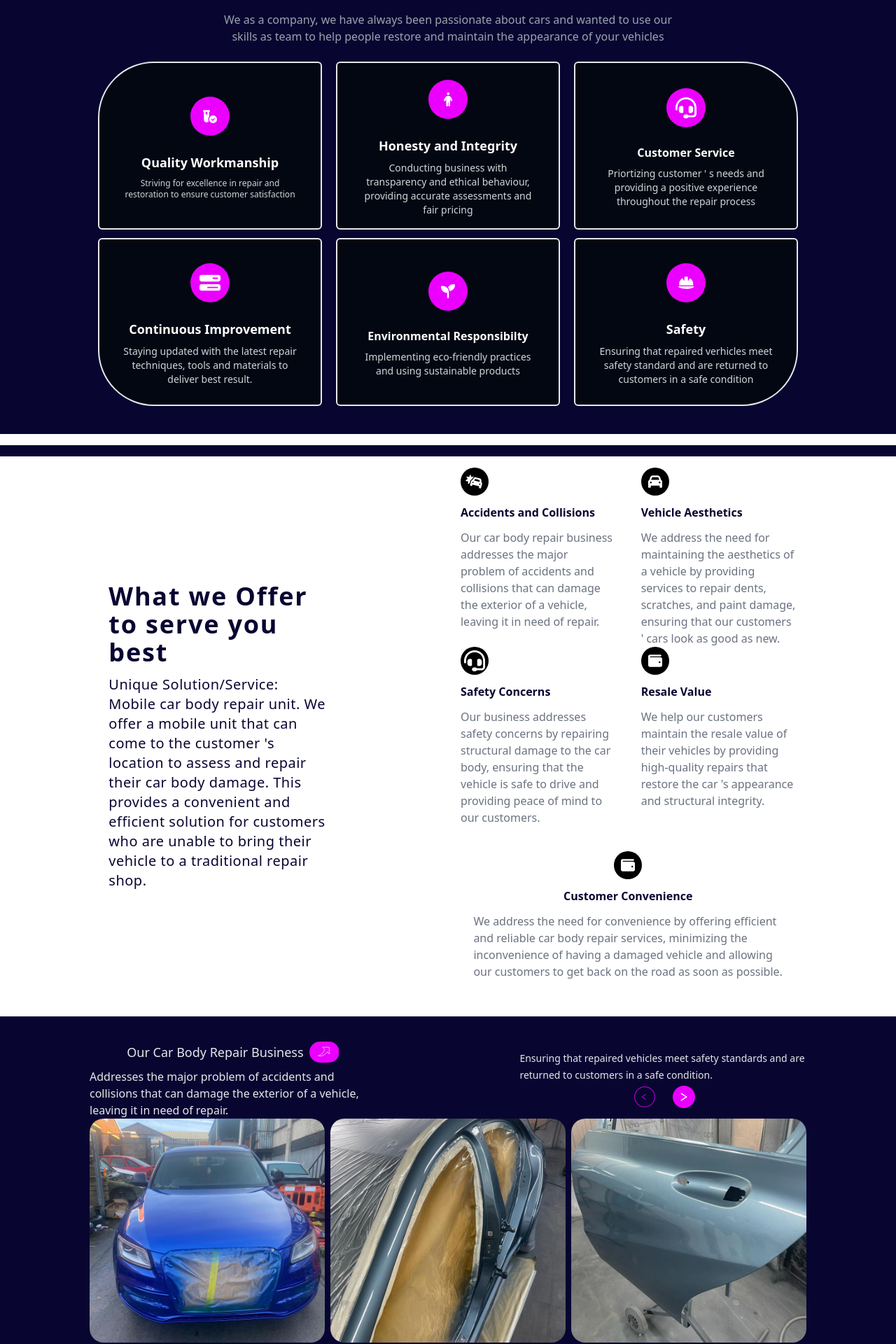
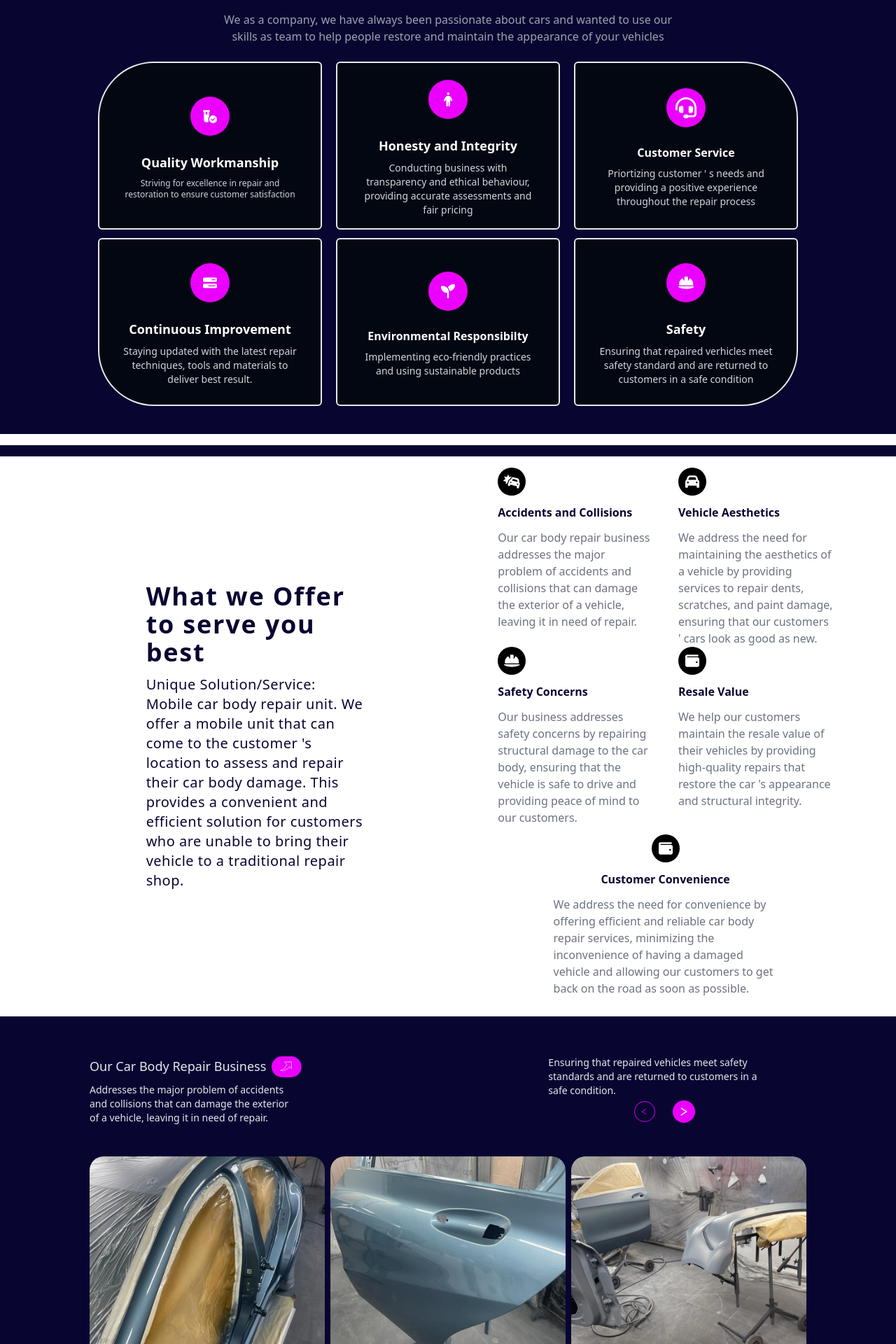
Before and after one commit to Ade-akanfe/yomitech, a Next.js app: page / in a window 1280 px wide. Shown: the part 880-2800 px from the top of the page at 70% size. Built offline with nearby package versions, Linux system fonts and the light colour scheme.

Commit message:
Making changes to ui

```diff
--- a/src/components/board/board.js
+++ b/src/components/board/board.js
@@ -3,9 +3,9 @@ import Image from "next/image";
 import Link from "next/link";
 const Footer = () => {
   return (
-    <div className="w-full bg-deep_blue h-auto justify-center items-center">
+    <div className="w-full flex flex-col bg-deep_blue h-auto justify-center items-center">
       <div className="w-full h-1 bg-white mb-10"></div>
-      <div className=" w-full xl:w-5/6  flex justify-evenly items-center flex-col xl:flex-row">
+      <div className=" w-full xl:w-5/6 max-w-6xl  flex justify-evenly items-center flex-col xl:flex-row">
         <div className="w-4/5 xl:w-1/3">
           <div className="flex w-full">
             <div className="relative h-16 w-16 mr-2">
--- a/src/components/feedback/feedback.js
+++ b/src/components/feedback/feedback.js
@@ -4,8 +4,8 @@ import Phone from "@/assets/icons/phone-solid";
 
 const Feedback = () => {
   return (
-    <div className="w-full h-screem bg-deep_blue flex flex-col justify-center items-center pt-10 pb-10">
-      <div className="w-11/12 xl:w-3/5 h-auto flex justify-center items-center flex-col bg-gray-950 curve_left border-white border-2 rounded-tr-xl rounded-bl-xl  ">
+    <div className="w-full h-screem bg-deep_blue flex flex-col justify-center items-center pt-10 pb-10 ">
+      <div className="w-11/12 xl:w-3/5 max-w-6xl h-auto flex justify-center items-center flex-col bg-gray-950 curve_left border-white border-2 rounded-tr-xl rounded-bl-xl  ">
         <p className="text-full text-xl xl:text-3xl text-white my-5 ">
           Contact Details
         </p>
--- a/src/components/feedback/feedback2.js
+++ b/src/components/feedback/feedback2.js
@@ -2,7 +2,7 @@
 const FeedbackTwo = () => {
   return (
     <div className="w-full h-auto bg-deep_blue flex flex-col justify-center items-center pb-10 ">
-      <div className="w-11/12 xl:w-3/5 h-auto flex justify-center items-center flex-col bg-gray-950 curve border-white border-2 rounded-tr-xl rounded-bl-xl  ">
+      <div className="w-11/12 xl:w-3/5 max-w-6xl h-auto flex justify-center items-center flex-col bg-gray-950 curve border-white border-2 rounded-tr-xl rounded-bl-xl  ">
         <p className="text-full text-xl xl:text-3xl text-white my-3 ">SUBSCRIBE</p>
         <div className="flex w-11/12 xl:w-8/12 justify-center items-center text-center flex-row bg-white h-12 rounded-md px-1">
           <span className="font-semibold text-sm px-4 py-2 w-4/12 text-deep_blue">
--- a/src/components/header/header.js
+++ b/src/components/header/header.js
@@ -8,8 +8,8 @@ import { useState } from "react";
 const HeaderComponent = () => {
   const [open, setOPen] = useState(false);
   return (
-    <div className="w-full flex flex-row justify-evenly auto bg-deep_blue z-50 relative">
-      <div className="h-20 w-9/12 xl:w-1/2 flex items-center justify-between xl:justify-center">
+    <div className="w-full  flex flex-row justify-evenly auto bg-deep_blue z-50 relative">
+      <div className="h-20 w-9/12 max-w-2xl xl:w-1/2 flex items-center justify-between xl:justify-center">
         <div className="w-full xl:w-1/2 flex items-center">
           <div className="relative  h-8 w-10  xl:h-12 xl:w-14 mr-2 justify-center items-center">
             <Image
@@ -30,7 +30,7 @@ const HeaderComponent = () => {
           </div>
         </div>
       </div>
-      <div className="w-1/2 hidden xl:flex justify-end ">
+      <div className="w-1/2 hidden xl:flex justify-end max-w-3xl">
         <nav className="h-full w-full flex items-center justify-evenly ">
           <Link href="#/" className="text-white text-base">
             Home
--- a/src/components/utils/slider.js
+++ b/src/components/utils/slider.js
@@ -33,10 +33,13 @@ const ImageSlider = ({ slides, currentIndex, nextIndex, prevIndex }) => {
   };
 
   return (
-    <div style={slidestyles} className="flex justify-evenly ">
-      <div style={styles01} className="hidden xl:block"></div>
-      <div style={styles} className="mx-2"></div>
-      <div style={styles02} className="hidden xl:block"></div>
+    <div
+      style={slidestyles}
+      className="flex flex-col xl:flex-row justify-evenly "
+    >
+      <div style={styles01} className="hidden xl:block "></div>
+      <div style={styles} className="xl:mx-2"></div>
+      <div style={styles02} className="block my-6 xl:my-0"></div>
     </div>
   );
 };
--- a/src/components/what/what.js
+++ b/src/components/what/what.js
@@ -19,8 +19,8 @@ const What = () => {
         </div>
         {/* 1,2,3 */}
         <div className="w-full h-full flex flex-row flex-wrap justify-center items-center">
-          <div className="w-5/12 xl:w-3/12 h-60 flex justify-center items-center flex-col border-2 rounded-md bg-gray-950 rounded-tl-roundedem">
-            <p className="w-full flex items-center justify-center mb-6 mt-2 ">
+          <div className="w-5/12 max-w-xs xl:w-3/12 h-60 flex justify-center  items-center flex-col border-2 rounded-md bg-gray-950 rounded-tl-roundedem">
+            <p className="w-4/5 xl:w-full flex  xl:items-center xl:justify-center mb-6 mt-2 ">
               <span className="rounded-full bg-purple h-10 w-10 xl:h-14 xl:w-14 flex justify-center items-center">
                 <Vial height="20" />
               </span>
@@ -34,22 +34,22 @@ const What = () => {
             </p>
           </div>
           <span className="w-3 xl:w-5"></span>
-          <div className="w-5/12 xl:w-3/12 h-60 flex justify-center items-center flex-col border-2  rounded-tr-roundedem xl:rounded-md bg-gray-950">
-            <p className="w-full flex items-center justify-center mb-6 mt-2 ">
+          <div className="w-5/12 xl:w-3/12 max-w-xs h-60 flex justify-center items-center flex-col border-2  rounded-tr-roundedem xl:rounded-md bg-gray-950">
+            <p className=" w-5/6 xl:w-full flex items-center xl:justify-center mb-6 mt-2 ">
               <span className="rounded-full bg-purple h-10 w-10 xl:h-14 xl:w-14 flex justify-center items-center">
                 <Person height="20" />
               </span>
             </p>
-            <p className="w-full text-sm xl:text-lg text-center text-white font-semibold mb-2">
+            <p className="xl:w-full text-sm xl:text-lg text-center text-white font-semibold mb-2">
               Honesty and Integrity
             </p>
-            <p className="w-4/5 text-xs xl:text-sm xl:text-center text-gray-300">
+            <p className="w-5/6 xl:w-4/5 text-xs xl:text-sm xl:text-center text-gray-300">
               Conducting business with transparency and ethical behaviour,
               providing accurate assessments and fair pricing
             </p>
           </div>
           <span className="xl:w-5 hiddem xl:block"></span>
-          <div className="w-3/12 h-60 hidden xl:flex justify-center items-center flex-col border-2 rounded-md bg-gray-950 rounded-tr-roundedem">
+          <div className="w-3/12 h-60 hidden max-w-xs xl:flex justify-center items-center flex-col border-2 rounded-md bg-gray-950 rounded-tr-roundedem">
             <p className="w-full flex items-center justify-center mb-6 mt-2 ">
               <span className="rounded-full bg-purple h-14 w-14 flex justify-center items-center">
                 <HeadSet />
@@ -67,7 +67,7 @@ const What = () => {
         <div className="h-3 block xl:hidden"></div>
         <div className="w-full h-full flex xl:hidden flex-row flex-wrap justify-center items-center">
           <div className="w-5/12 h-60 flex justify-center items-center flex-col border-2 rounded-md bg-gray-950 ">
-            <p className="w-full flex items-center justify-center mb-6 mt-2 ">
+            <p className="w-4/5 xl:w-full flex xl:items-center xl:justify-center mb-6 mt-2 ">
               <span className="rounded-full bg-purple h-10 w-10 flex justify-center items-center">
                 <HeadSet height="20" />
               </span>
@@ -82,7 +82,7 @@ const What = () => {
           </div>
           <span className="w-3"></span>
           <div className="w-5/12 h-60 flex justify-center items-center flex-col border-2 rounded-md bg-gray-950">
-            <p className="w-full flex items-center justify-center mb-6 mt-2 ">
+            <p className="w-4/5 xl:w-full flex xl:items-center xl:justify-center mb-6 mt-2 ">
               <span className="rounded-full bg-purple h-10 w-10 flex justify-center items-center">
                 <Seedling height="20" />
               </span>
@@ -98,10 +98,10 @@ const What = () => {
         </div>
         <div className="h-3"></div>
         <div className="w-full h-full flex flex-row flex-wrap justify-center items-center">
-          <div className="w-5/12 xl:w-3/12 h-64 xl:h-60 flex justify-center items-center flex-col border-2 rounded-md bg-gray-950 rounded-bl-roundedem">
-            <p className="w-full flex items-center justify-center mb-6 mt-2 ">
+          <div className="w-5/12 max-w-xs xl:w-3/12 h-64 xl:h-60 flex justify-center items-center flex-col border-2 rounded-md bg-gray-950 rounded-bl-roundedem">
+            <p className="w-4/5 xl:w-full flex xl:items-center xl:justify-center mb-6 mt-2 ">
               <span className="rounded-full bg-purple h-10 w-10 xl:h-14 xl:w-14 flex justify-center items-center">
-                <ProgressBar height="30" />
+                <ProgressBar height="20" />
               </span>
             </p>
             <p className="w-4/5 xl:w-full xl:text-center text-xs xl:text-lg text-white font-semibold mb-2">
@@ -113,7 +113,7 @@ const What = () => {
             </p>
           </div>
           <span className="hidden xl:block xl:w-5"></span>
-          <div className="w-3/12  xl:h-60 hidden xl:flex justify-center items-center flex-col border-2 rounded-md bg-gray-950">
+          <div className="w-3/12 max-w-xs xl:h-60 hidden xl:flex justify-center items-center flex-col border-2 rounded-md bg-gray-950">
             <p className="w-full flex items-center justify-center mb-6 mt-2 ">
               <span className="rounded-full bg-purple h-10 w-10 xl:h-14 xl:w-14 flex justify-center items-center">
                 <Seedling height={"20"} />
@@ -127,8 +127,8 @@ const What = () => {
             </p>
           </div>
           <span className="w-3 xl:w-5"></span>
-          <div className="w-5/12 xl:w-3/12 h-64 xl:h-60 flex justify-center items-center flex-col border-2 rounded-md bg-gray-950 rounded-br-roundedem">
-            <p className="w-full flex items-center justify-center mb-6 mt-2 ">
+          <div className="w-5/12 max-w-xs xl:w-3/12 h-64 xl:h-60 flex justify-center items-center flex-col border-2 rounded-md bg-gray-950 rounded-br-roundedem">
+            <p className="w-4/5 xl:w-full flex xl:items-center xl:justify-center mb-6 mt-2 ">
               <span className="rounded-full bg-purple h-10 w-10 xl:h-14 xl:w-14 flex justify-center items-center">
                 <Helment height="20" />
               </span>
--- a/src/components/what/what2.js
+++ b/src/components/what/what2.js
@@ -1,12 +1,13 @@
 import Accident from "@/assets/icons/car-burst-solid";
 import Car from "@/assets/icons/car-solid";
 import HeadSet from "@/assets/icons/headset-solid";
+import Helment from "@/assets/icons/helmet-safety-solid";
 import Wallet from "@/assets/icons/wallet-solid";
 
 const WhatSecond = () => {
   return (
-    <div className="bg-white h-auto py-4 mt-4 ">
-      <div className="w-full xl:w-11/12 flex  flex-col xl:flex-row justify-evenly">
+    <div className="bg-white h-auto py-4 mt-4 flex justify-center items-center ">
+      <div className="w-full max-w-8xl xl:w-11/12 flex flex-col xl:flex-row justify-evenly">
         <div className="h-auto flex w-full xl:w-3/4 justify-center items-center flex-col">
           <p className=" w-full text-center xl:text-start xl:w-1/2 tracking-wider mb-3 text-xl xl:text-4xl text-deep_blue font-semibold">
             What we Offer to serve you best
@@ -48,7 +49,7 @@ const WhatSecond = () => {
           </div>
           <div className=" w-4/5 xl:w-2/5 h-64 ">
             <div className="flex justify-center items-center rounded-full bg-black h-10 w-10 ">
-              <HeadSet />
+              <Helment height={"20"}/>
             </div>
             <span className="flex font-semibold text-deep_blue my-3">
               Safety Concerns
@@ -72,7 +73,7 @@ const WhatSecond = () => {
               appearance and structural integrity.
             </span>
           </div>
-          <div className="w-4/5 h-64 xl:justify-center xl:flex xl:items-center flex-col mb-6 xl:mb-0">
+          <div className="w-4/5 max-w-xs h-64 xl:justify-center xl:flex xl:items-center flex-col mb-6 xl:mb-0">
             <div className="flex justify-center items-center rounded-full bg-black h-10 w-10 ">
               <Wallet />
             </div>
--- a/src/components/what/what3.js
+++ b/src/components/what/what3.js
@@ -36,7 +36,7 @@ import Image32 from "@/assets/images/32.jpg";
 import Image33 from "@/assets/images/33.jpg";
 import Image34 from "@/assets/images/34.jpg";
 import ImageSlider from "../utils/slider";
-import { useState } from "react";
+import { useState, useEffect } from "react";
 
 const WhatThird = () => {
   const slides = [
@@ -198,22 +198,30 @@ const WhatThird = () => {
     setPrevIndex((prev) => (newIndex === 0 ? slides.length - 1 : newIndex - 1));
     setNextIndex((prev) => (newIndex === slides.length - 1 ? 0 : newIndex + 1));
   };
+  useEffect(() => {
+    const interval = setInterval(() => nextHandler(), 4000);
+    return () => clearInterval(interval);
+  });
   return (
     <div className="h-auto flex justify-center items-center flex-col w-full">
-      <div className="w-4/5 my-9">
-        <div className="flex flex-col xl:flex-row justify-between items-center">
-          <div className="xl:w-2/5 flex flex-col relative text-gray-200">
-            <p className="text-center text-lg mb-2 flex w-full items-center justify-center capitalize">
+      <div className="w-full xl:w-4/5 my-9 flex flex-col justify-center items-center max-w-7xl">
+        <div className="flex w-full flex-col xl:flex-row max-w-6xl justify-between items-center mb-6 h-auto">
+          <div className="w-full max-w-80 xl:items-center xl:w-2/5 flex flex-col relative text-gray-200 xl:justify-center">
+            <p className="w-auto text-lg mb-2 flex xl:w-full  capitalize">
               Our car body repair business{" "}
               <span className="inline h-auto ml-2 ">
                 <Direction />
               </span>
             </p>
-            Addresses the major problem of accidents and collisions that can
-            damage the exterior of a vehicle, leaving it in need of repair.
+            <div className="w-screen flex flex-col relative text-gray-200 justify-center xl:items-start xl:w-full ">
+              <span className="max-w-72 xl:w-full text-sm">
+                Addresses the major problem of accidents and collisions that can
+                damage the exterior of a vehicle, leaving it in need of repair.
+              </span>
+            </div>
           </div>
-          <div className=" xl:w-2/5 relative text-gray-400 mt-4 xl:mt-0">
-            <span className="text-gray-200 text-sm">
+          <div className="items-center flex flex-col xl:w-2/5 relative text-gray-400 mt-4 mb-5 xl:mt-5 h-full">
+            <span className="w-4/5 text-gray-200 text-sm">
               Ensuring that repaired vehicles meet safety standards and are
               returned to customers in a safe condition.
             </span>
@@ -233,7 +241,7 @@ const WhatThird = () => {
             </div>
           </div>
         </div>
-        <div className="m-auto h-80 w-full max-w-5xl">
+        <div className="m-auto h-screenVal xl:h-80 w-full max-w-6xl">
           <ImageSlider
             slides={slides}
             currentIndex={currentIndex}
--- a/tailwind.config.js
+++ b/tailwind.config.js
@@ -30,6 +30,9 @@ module.exports = {
       screens: {
         xs: "320px",
       },
+      maxWidth: {
+        "8xl": "90rem",
+      },
     },
   },
   plugins: [],
```
Also changed, not shown: src/components/Home/home.js (+4 -4 lines).
